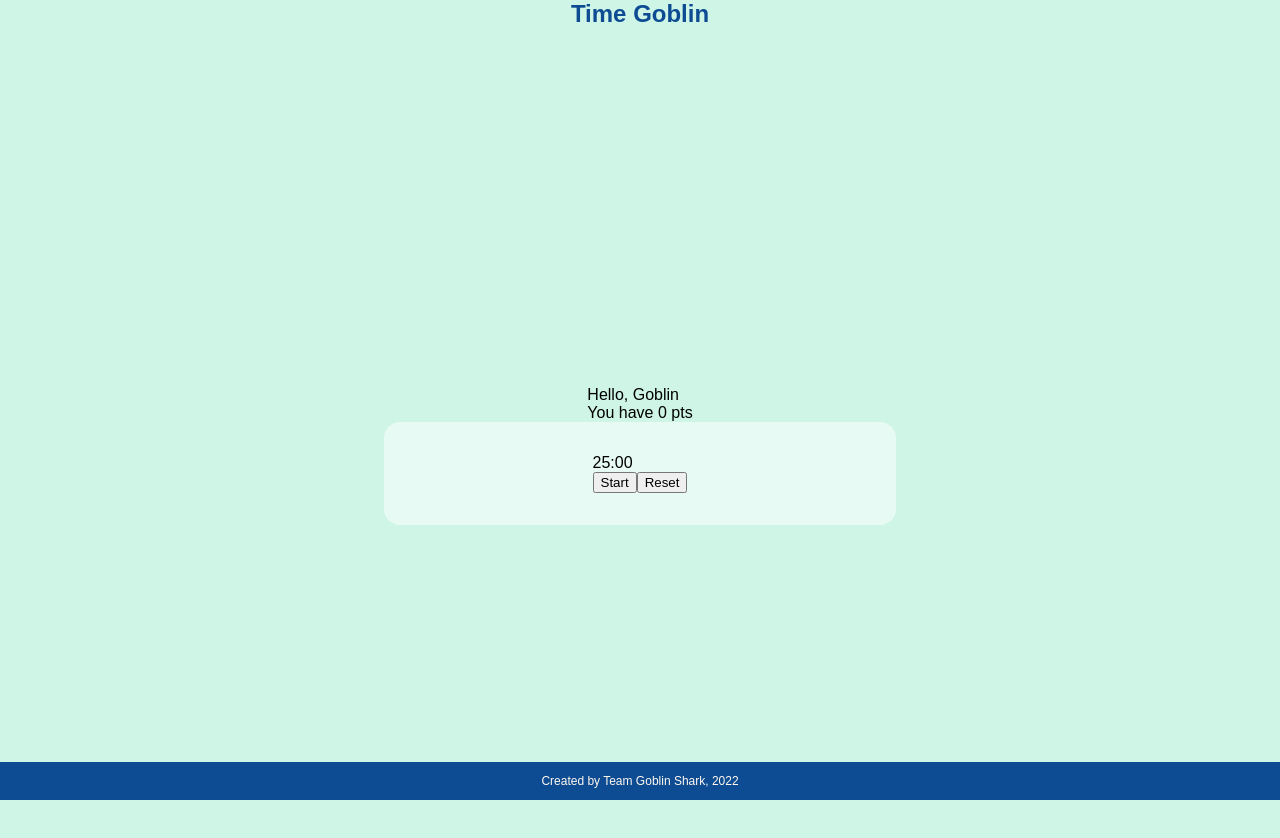
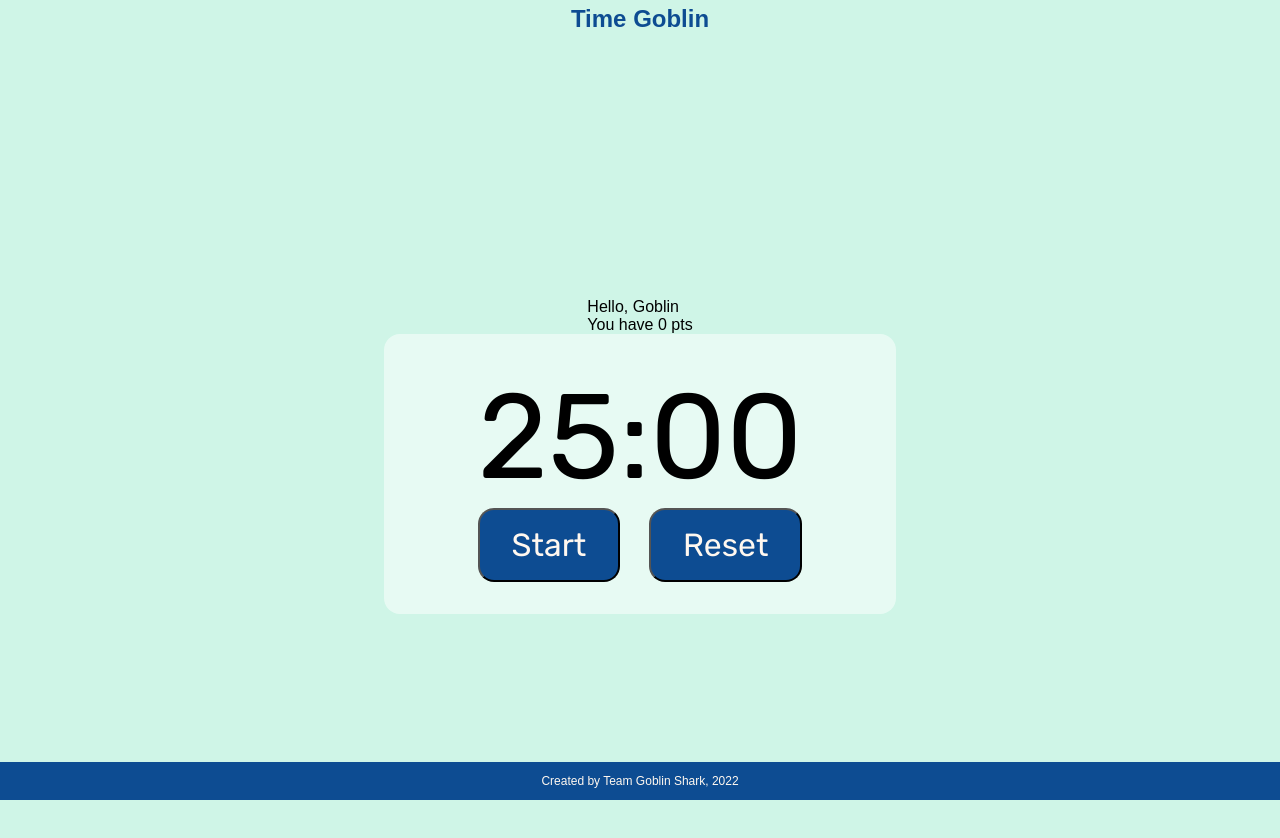
Before and after one commit to EC37-Goblin-Sharks/Time-Goblin, a React app: page /home in a window 1280 px wide. Shown: the top 838 px of the page. Built offline with nearby package versions, Linux system fonts and the light colour scheme.

Commit message:
this will fix styling on the timer component

```diff
--- a/client/stylesheets/styles.scss
+++ b/client/stylesheets/styles.scss
@@ -32,7 +32,7 @@ header {
     display: flex;
     align-items: center;
     justify-content: center;
-    padding: 0px 0px;
+    padding: 5px 0px;
     font-size: 24px;
     font-weight: 700;
     font-family: 'ArialRounded', sans-serif;
@@ -212,13 +212,19 @@ header {
   border-radius: 1em;
 }
 
-.timer {
+.time {
   font-size: 120px;
   font-family: 'Rubik', sans-serif;
   // margin: 15% auto auto;
 }
 
-.timerBtn {
+
+.buttons {
+  display: flex;
+  flex-direction: rows;
+  justify-content: space-between;
+
+  & button {
     font-size: 32px;
     color: $off-white;
     background-color: $fourth-color;
@@ -226,3 +232,4 @@ header {
     font-family: 'Rubik', sans-serif;
     border-radius: .5em;
   }
+}
```
Lines whose indentation alone changed are shown as unchanged.
